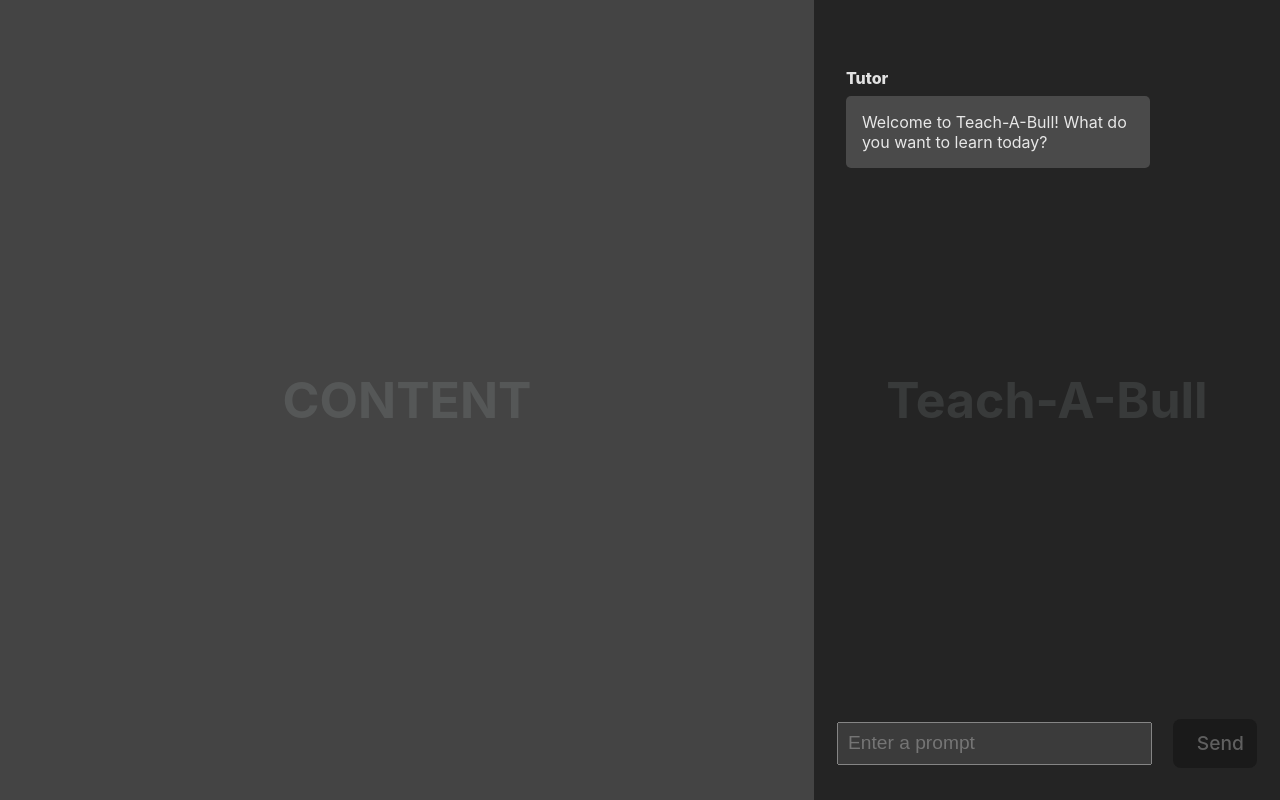
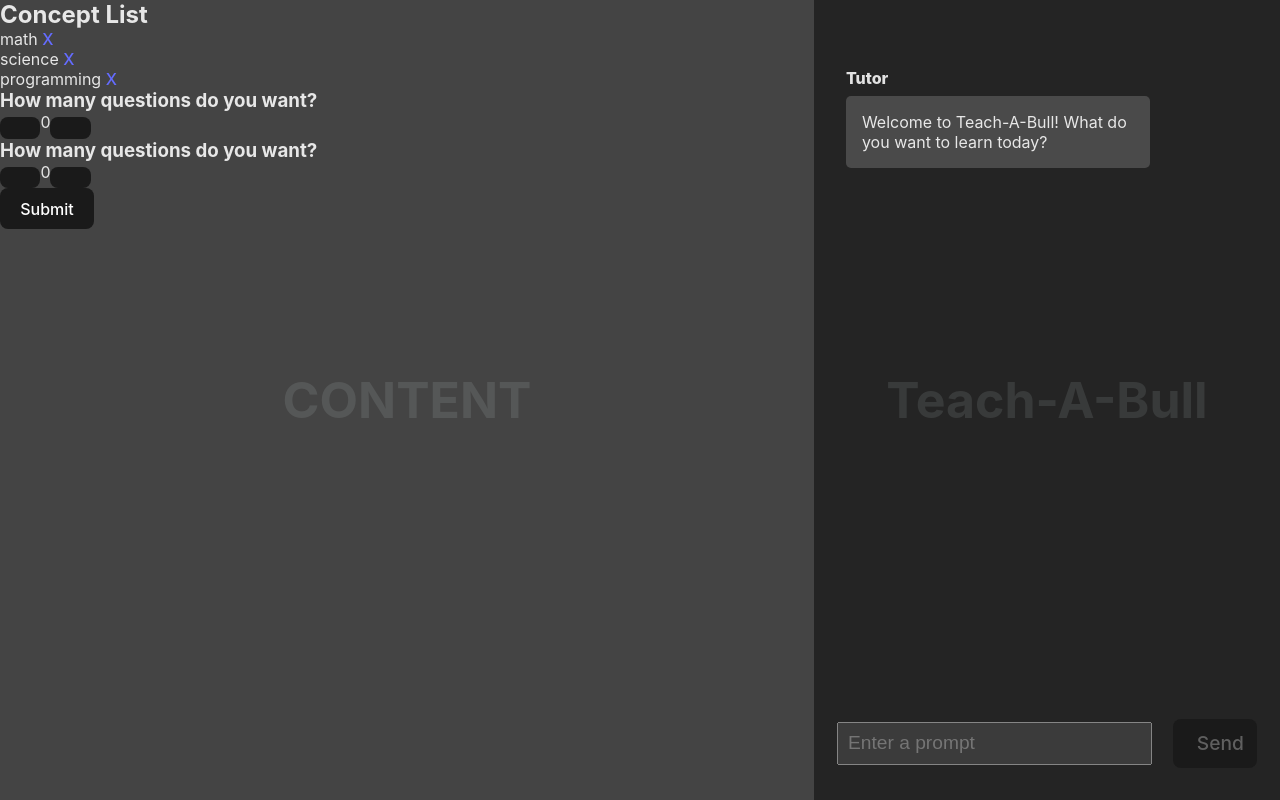
Before and after one commit to USF-IEEE/AITutor-Frontend, a React (Vite) app: page / in a window 1280 px wide. Built offline with nearby package versions, Linux system fonts and the light colour scheme.

Commit message:
Questionare started. scroll bug not fixed yet

```diff
--- a/src/App.tsx
+++ b/src/App.tsx
@@ -1,12 +1,12 @@
 import './App.css'
-import Sidebar from './components/Sidebar/Sidebar'
+import Content from './components/Content/Content'
 import Chat from './components/Chat/Chat'
 
 function App() {
 
   return (
     <>
-      <Sidebar/>
+      <Content/>
       <Chat />
     </>
   )
--- a/src/components/Chat/Chat.css
+++ b/src/components/Chat/Chat.css
@@ -16,6 +16,7 @@
     display: flex;
     flex-flow: column;
     overflow-y: scroll;
+    overflow-x: hidden;
 }
 
 .prompt-submit {
--- a/src/components/Chat/Chat.tsx
+++ b/src/components/Chat/Chat.tsx
@@ -1,6 +1,6 @@
 import MessageBubble from '../MessageBubble/MessageBubble'
 import './Chat.css'
-import { useState, useEffect } from 'react'
+import { useState, useEffect, useRef } from 'react'
 import axios from 'axios';
 import Loading from '../Loading/Loading';
 
@@ -42,6 +42,7 @@
     const WelcomeMessage = new Message("Welcome to Teach-A-Bull! What do you want to learn today?", false)
 
     const [chat, setChat] = useState<Message[]>([WelcomeMessage])
+    const chatContainerRef = useRef<HTMLDivElement | null>(null);
 
     function handleSubmit(event: { preventDefault: () => void; }) {
         event.preventDefault()
@@ -84,17 +85,13 @@
         makeRequest(message);
     }
 
-    // this makes sure the container is visible when chat overflows
+    // this makes sure the content is visible when chat overflows
     useEffect(() => {
-        console.log(`this is the current chat: ${chat}`);
-        let chatContainer: HTMLElement | null = document.querySelector(".text-container");
-        if (chatContainer != null){
-            chatContainer.scrollTop = chatContainer.scrollHeight - 10;
+        if (chatContainerRef.current) {
+            console.log(chatContainerRef.current.scrollHeight)
+          chatContainerRef.current.scrollTop = chatContainerRef.current.scrollHeight
         }
-      }, [chat])
-
-
-
+      }, [chat]);
 
     return (
         <div id='chat-container'>
@@ -107,6 +104,7 @@
                 })
                 }
             {loading && <Loading/>}
+            <br></br>
             </div>
             <form className='prompt-submit' onSubmit={handleSubmit}>
                 <input
--- /dev/null
+++ b/src/components/Content/Content.tsx
@@ -0,0 +1,13 @@
+import "./Content.css"
+import Questionare from "../Questionare/Questionare";
+
+const Content = () => {
+    return(
+        <aside>
+            <h2 className="watermark">CONTENT</h2>
+            <Questionare/>
+        </aside>
+    )
+}
+
+export default Content;
--- a/src/components/Loading/Loading.css
+++ b/src/components/Loading/Loading.css
@@ -1,16 +1,26 @@
 .loading-animation {
     position: relative;
-    top: 20px;
-    left: 22px;
+    top: 5px;
+    margin: .25rem 0 .25rem;
+    padding: 1rem;
     width: fit-content;
-    background-color: transparent;
+    height: fit-content;
+    max-width: 70%;
+    background-color: #4a4a4a;
+    width: fit-content;
+    border-radius: 5px;
+    display: flex;
+   justify-content: center;
+   align-items: center;
  }
 
  .is-typing {
+   position: relative;
     width: fit-content;
     justify-content: space-around;
     display: flex;
     height: 20px;
+   top: 5px;
  }
 
  .jump1,
@@ -23,6 +33,7 @@
     border-radius: 100%;
     margin: .2rem;
     background-color: #fefefe;
+    animation-delay: 1.5s;
  }
 
  .jump1 {
--- a/src/components/Loading/Loading.tsx
+++ b/src/components/Loading/Loading.tsx
@@ -1,15 +1,18 @@
 import "./Loading.css"
 const Loading = () => {
     return (
-        <div className="loading-animation">
+        <div className="message-bubble message-bubble-response">
+      <div className="message-bubble-user" style={{ fontWeight: 800 }}>Tutor</div>
+      <div className="loading-animation">
             <div className="is-typing">
                 <div className="jump1"></div>
                 <div className="jump2"></div>
                 <div className="jump3"></div>
                 <div className="jump4"></div>
-                <div className="jump5"></div>
             </div>
         </div>
+    </div>
+
     )
 }
 
--- a/src/components/Questionare/Questionare.tsx
+++ b/src/components/Questionare/Questionare.tsx
@@ -0,0 +1,66 @@
+import "./Questionare.css"
+import { useState } from "react";
+
+// The purpose of this form is to get the concepts and the student learning
+// preferences. we are building a concept based tutor.
+
+function Questionare(){
+
+    const [questionNumber, setQuestionNumber] = useState(0)
+    const [concepts, setConcepts] = useState<string[]>(["math","science","programming"]);
+
+    function submitForm(){
+        // send post request with all the data from the questionare
+        console.log("Submited")
+    }
+
+    function removeConcept(index: number) {
+        const newConcepts = [...concepts];
+        newConcepts.splice(index, 1);
+        setConcepts(newConcepts);
+      }
+
+    return(
+        <div className="questionare-container">
+            <h2>Concept List</h2>
+            <div className="concept-list-container">
+                    {concepts.map((concept: string, index: number) => (
+                <div key={index}>
+                    {concept} <a onClick={() => removeConcept(index)}>X</a>
+                </div>
+                ))}
+            </div>
+            <h3>How many questions do you want?</h3>
+            <div className="number-of-questions-container">
+                <button onClick={() => {if (questionNumber < 25){setQuestionNumber(questionNumber-1)}}}></button>
+                <span className="question-number">{questionNumber}</span>
+                <button onClick={() => {setQuestionNumber(questionNumber+1)}}></button>
+            </div>
+            <h3>How many questions do you want?</h3>
+            <div className="number-of-questions-container">
+                <button onClick={() => {if (questionNumber < 25){setQuestionNumber(questionNumber-1)}}}></button>
+                <span className="question-number">{questionNumber}</span>
+                <button onClick={() => {setQuestionNumber(questionNumber+1)}}></button>
+            </div>
+            <button onClick={submitForm}>Submit</button>
+        </div>
+
+        // purpose statement:
+        //Student User Statement: "Can you tell me more about yourself and what kinds of things you like to do or find interesting? I will use this to connect language and ideas to things your interested in when I teach you later:"
+        // tailor responses to the user's preferences. analogies make it easier to learn.
+
+        // user_input["student_interests"]:
+        // what kind of style do you want to be quizzed on. (provide types, questions, etc.)
+
+        // user_input["student_slides"]:
+        // related/comparison slides, intro slides, exploratory, explanatory(reiteration), example slides.
+
+        // user_input["student_questions"]:
+        // what types of questions do you like: short response, multiple choice, math write output, test based coding question.
+
+        // Concept Based Learning
+        // Students learn based on Concepts. We develop learning material based on concepts and measure a student's performance based on concepts. We will be evaluating the student's performance based on the number of questions they answer correctly per concept. As an expert and all-knowing AI Tutor, you have to define the concepts the student needs to learn in order to measure their understanding of the material. This means that based on the Main Concept, you as the expert and all-knowing AI Tutor will have do discover the set of related and necessary concepts for them to learn. This should be done during the planning phase. This is a crucial step in our learning process.
+    );
+}
+
+export default Questionare;
--- a/src/components/Sidebar/Sidebar.tsx
+++ /dev/null
@@ -1,11 +0,0 @@
-import "./Sidebar.css"
-
-const Sidebar = () => {
-    return(
-        <aside>
-            <h2 className="watermark">CONTENT</h2>
-        </aside>
-    )
-}
-
-export default Sidebar;
```
Also changed, not shown: src/components/Content/Content.css (renamed from src/components/Sidebar/Sidebar.css).
